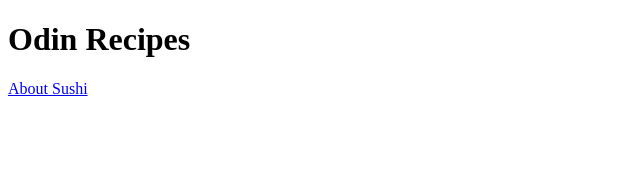
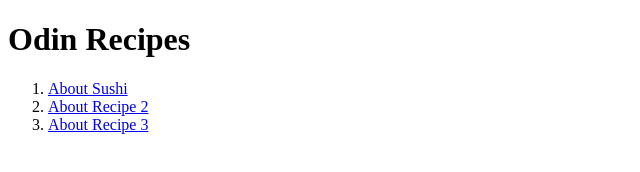
Before and after one commit to JustinAhtow/odin-recipes, a plain HTML site: page index.html in a window 1280 px wide. Shown: the whole page, without its empty margins (0-640 px from the left). Drawn offline with Linux system fonts and the light colour scheme.

Commit message:
Add links to new recipes located in the sushi.html file

```diff
--- a/index.html
+++ b/index.html
@@ -8,6 +8,11 @@
     <body>
         <h1>Odin Recipes</h1>
 
-        <p><a href="./recipes/sushi.html">About Sushi</a></p>
+        <ol>
+            <li><a href="./recipes/sushi.html">About Sushi</a></li>
+            <li><a href="./recipes/sushi.html">About Recipe 2</a></li>
+            <li><a href="./recipes/sushi.html">About Recipe 3</a></li>
+        </ol>
+
     </body>
 </html>
```
